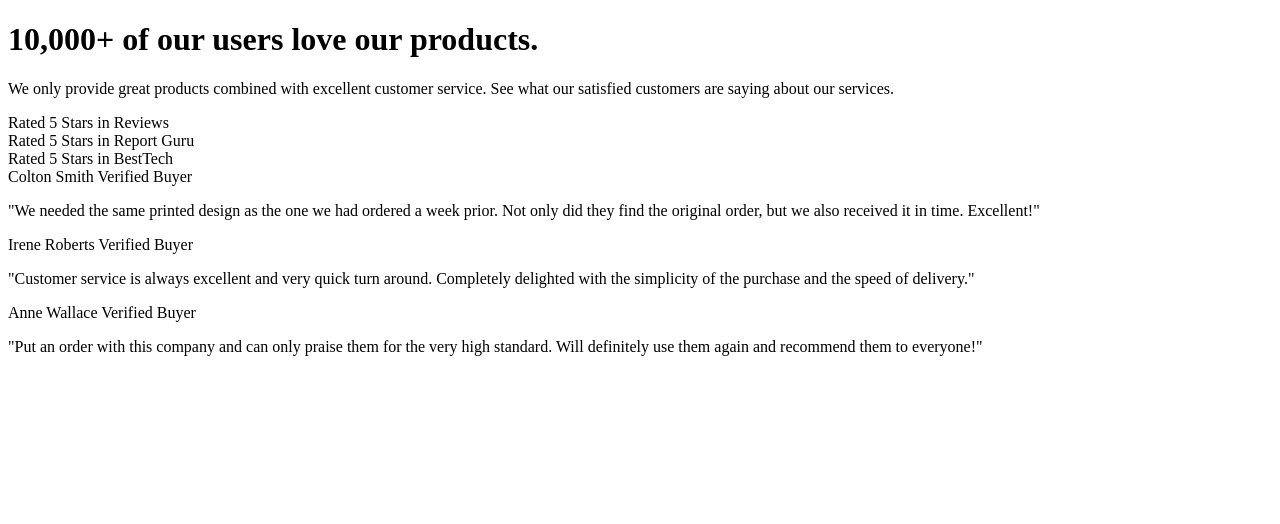
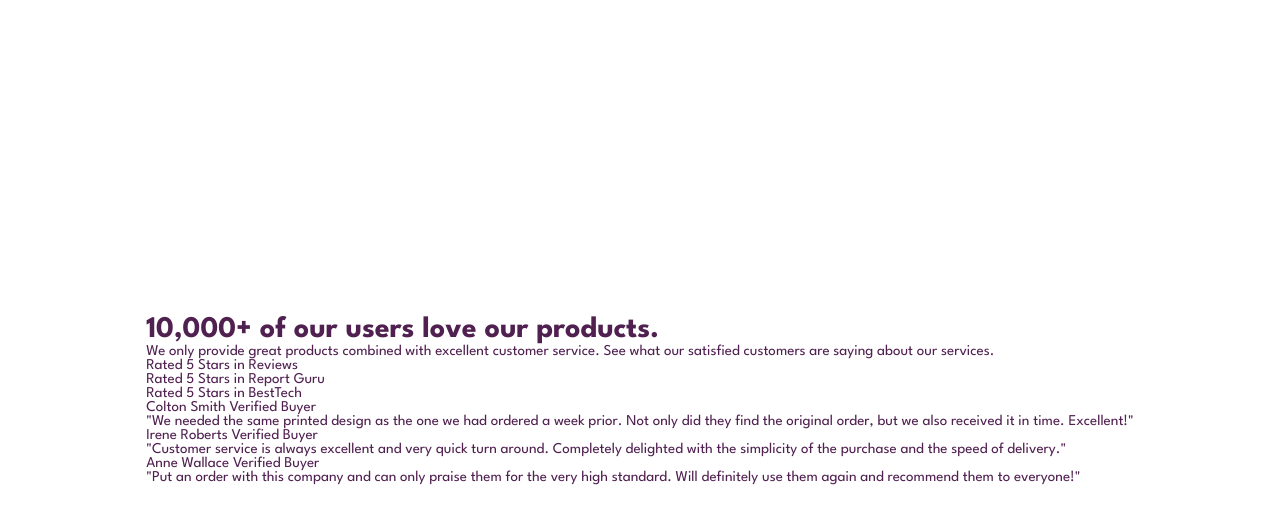
Before and after one commit to PadronToni/FM-Social-proof-section, a plain HTML site: page index.html in a window 1280 px wide. Drawn offline with Linux system fonts and the light colour scheme.

Commit message:
added basic css structure and css globals

```diff
--- a/index.html
+++ b/index.html
@@ -12,13 +12,16 @@
 		sizes="32x32"
 		href="./images/favicon-32x32.png" />
 
-	<title>Frontend Mentor | Social proof section</title>
+	<title>Social proof section</title>
+
+	<!-- import styles -->
+	<link rel="stylesheet" href="styles/style.css">
 
 </head>
 
 <body>
 
-	<div class="container">
+	<div class="container" data-height="page">
 		<div class="social-section">
 
 			<!-- title -->
--- /dev/null
+++ b/styles/base.css
@@ -0,0 +1,12 @@
+* > * {
+	margin: 0;
+	padding: 0;
+	box-sizing: border-box;
+}
+
+body {
+	min-height: 100vh;
+	font-family: var(--font-main);
+	color: var(--clr-foreground);
+	background-color: var(--clr-background);
+}
--- /dev/null
+++ b/styles/elements/lists.css
@@ -0,0 +1,3 @@
+ul[class] {
+	list-style: none;
+}
--- /dev/null
+++ b/styles/objects/container.css
@@ -0,0 +1,9 @@
+.container {
+	width: 100%;
+	height: 100%;
+	display: grid;
+	place-content: center;
+}
+.container[data-height="page"] {
+	min-height: 100vh;
+}
--- /dev/null
+++ b/styles/root.css
@@ -0,0 +1,18 @@
+:root {
+	/* Main colors */
+	--clr-accent-500: hsl(333, 80%, 67%);
+	--clr-main-700: hsl(300, 43%, 22%);
+
+	/* Neutrals */
+	--clr-neutral-100: hsl(0, 0%, 100%);
+	--clr-neutral-300: hsl(300, 24%, 96%);
+	--clr-neutral-600: hsl(303, 10%, 53%);
+
+	/* UI colors */
+	--clr-background: var(--clr-white-100);
+	--clr-foreground: var(--clr-main-700);
+
+	/* Font */
+	--font-main: "League Spartan", sans-serif;
+	font-size: 93.75%;
+}
--- /dev/null
+++ b/styles/style.css
@@ -0,0 +1,11 @@
+/* Fonts */
+@import url('https://fonts.googleapis.com/css2?family=League+Spartan:wght@400;500;700&display=swap');
+
+@import "root.css";
+@import "base.css";
+
+@import "objects/container.css";
+
+@import "components/attribution.css";
+@import "components/pattern-bg.css";
+@import "components/profile-card.css";
```
